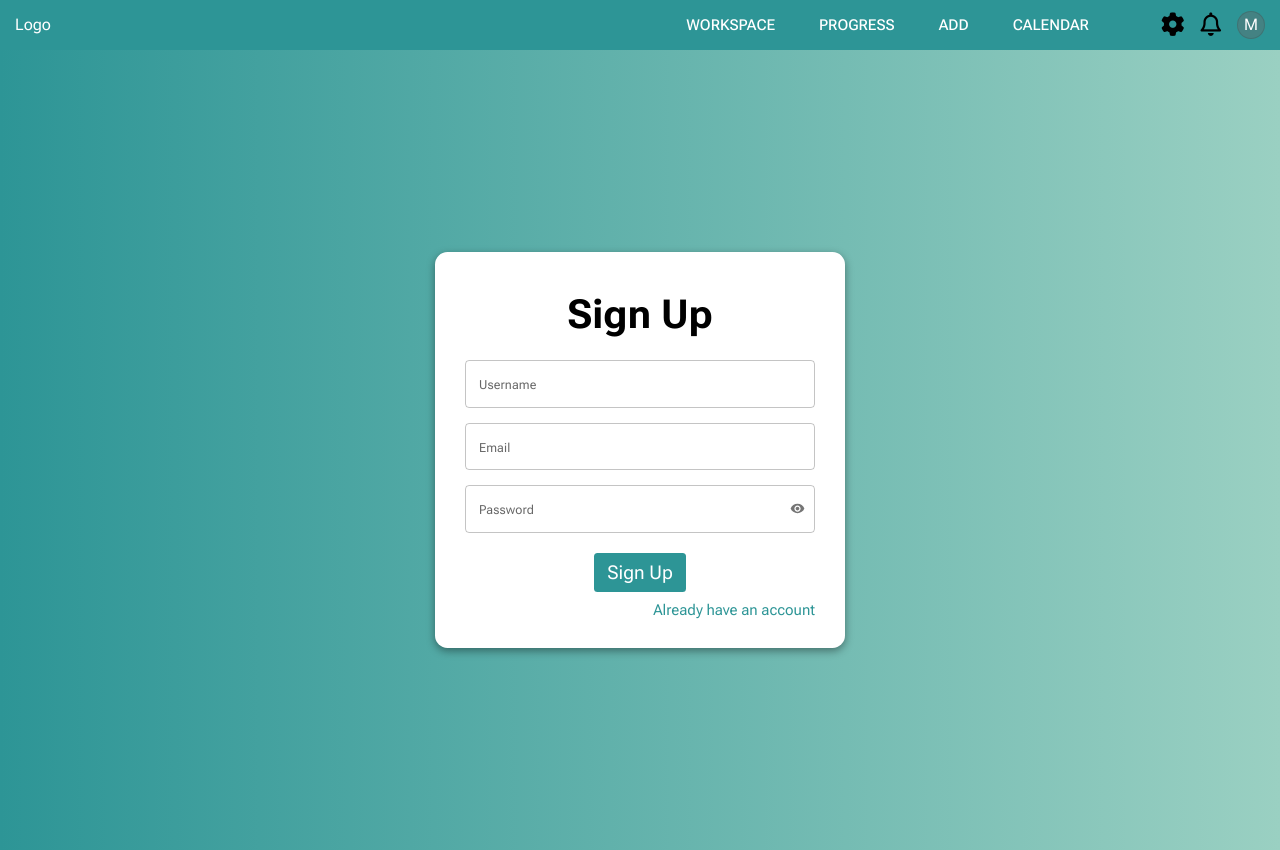
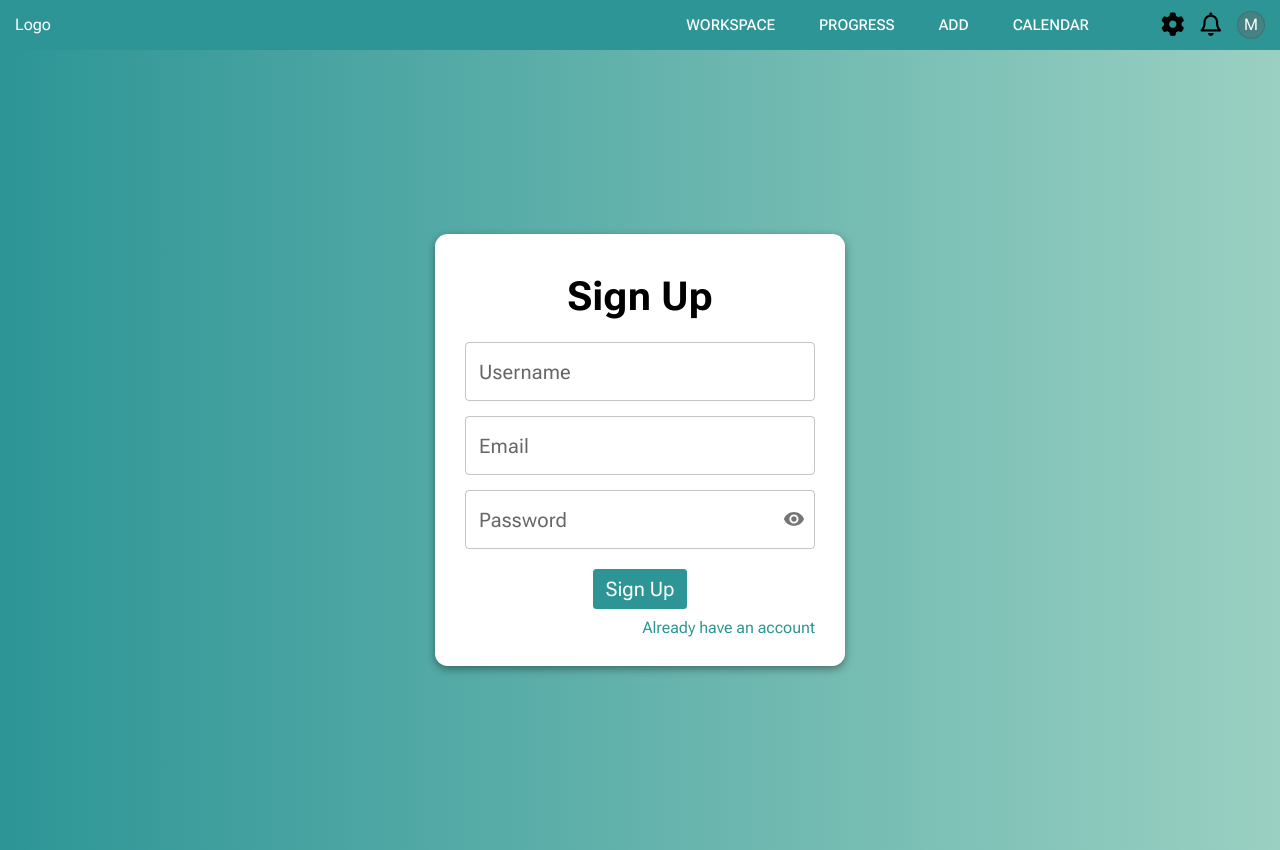
Before and after one commit to khuongduy354/Front-end-Project, a React (Vite) app in the folder Web-Front-end/: page /signup in a window 1280 px wide. Built offline with nearby package versions, Linux system fonts and the light colour scheme.

Commit message:
Update fontsize of OutlinedInput

```diff
--- a/Web-Front-end/src/pages/Login/components/EmailInput.jsx
+++ b/Web-Front-end/src/pages/Login/components/EmailInput.jsx
@@ -11,6 +11,10 @@ function EmailInput({ value, onChange, error }) {
       <FormControl variant="outlined" fullWidth error={error}>
         <InputLabel htmlFor="outlined-email">Email</InputLabel>
         <OutlinedInput
+          sx={{
+            fontFamily: "Roboto Flex",
+            fontSize: "1.8rem",
+          }}
           type="email"
           id="email"
           value={value}
--- a/Web-Front-end/src/pages/Login/components/PasswordInput.jsx
+++ b/Web-Front-end/src/pages/Login/components/PasswordInput.jsx
@@ -21,6 +21,10 @@ function PasswordInput({ value, onChange }) {
       <FormControl variant="outlined" fullWidth>
         <InputLabel htmlFor="outlined-password">Password</InputLabel>
         <OutlinedInput
+          sx={{
+            fontFamily: "Roboto Flex",
+            fontSize: "1.8rem",
+          }}
           type={showPassword ? "text" : "password"}
           id="password"
           value={value}
@@ -35,7 +39,11 @@ function PasswordInput({ value, onChange }) {
                 onClick={handleTogglePasswordVisibility}
                 edge="end"
               >
-                {showPassword ? <VisibilityOff /> : <Visibility />}
+                {showPassword ? (
+                  <VisibilityOff fontSize="large" />
+                ) : (
+                  <Visibility fontSize="large" />
+                )}
               </IconButton>
             </InputAdornment>
           }
--- a/Web-Front-end/src/pages/Login/components/UsernameInput.jsx
+++ b/Web-Front-end/src/pages/Login/components/UsernameInput.jsx
@@ -10,6 +10,10 @@ function UsernameInput({ value, onChange }) {
       <FormControl variant="outlined" fullWidth>
         <InputLabel htmlFor="outlined-username">Username</InputLabel>
         <OutlinedInput
+          sx={{
+            fontFamily: "Roboto Flex",
+            fontSize: "1.8rem",
+          }}
           type="username"
           id="username"
           value={value}
--- a/Web-Front-end/src/pages/Login/components/form.css
+++ b/Web-Front-end/src/pages/Login/components/form.css
@@ -41,7 +41,7 @@
     margin-bottom: 0.5rem;
     padding: 0.8rem 1.3rem;
     text-align: center;
-    font-size: 1.9rem;
+    font-size: 2rem;
     cursor: pointer;
     font-family: 'Roboto Flex', sans-serif;
 }
@@ -51,7 +51,7 @@
 }
 
 .footer-link {
-    font-size: 1.5rem;
+    font-size: 1.6rem;
     color: #2D9596;
     text-decoration: none;
     font-family: 'Roboto Flex', sans-serif;
--- a/Web-Front-end/src/pages/Login/components/input.css
+++ b/Web-Front-end/src/pages/Login/components/input.css
@@ -16,7 +16,7 @@ input[type="password"]::-webkit-textfield-decoration-container {
     align-items: center;
     text-align: center;
     margin-bottom: 0.3125rem;
-    font-size: 1.25rem;
+    font-size: 2rem;
     font-family: 'Roboto Flex', sans-serif;
 }
 
```
